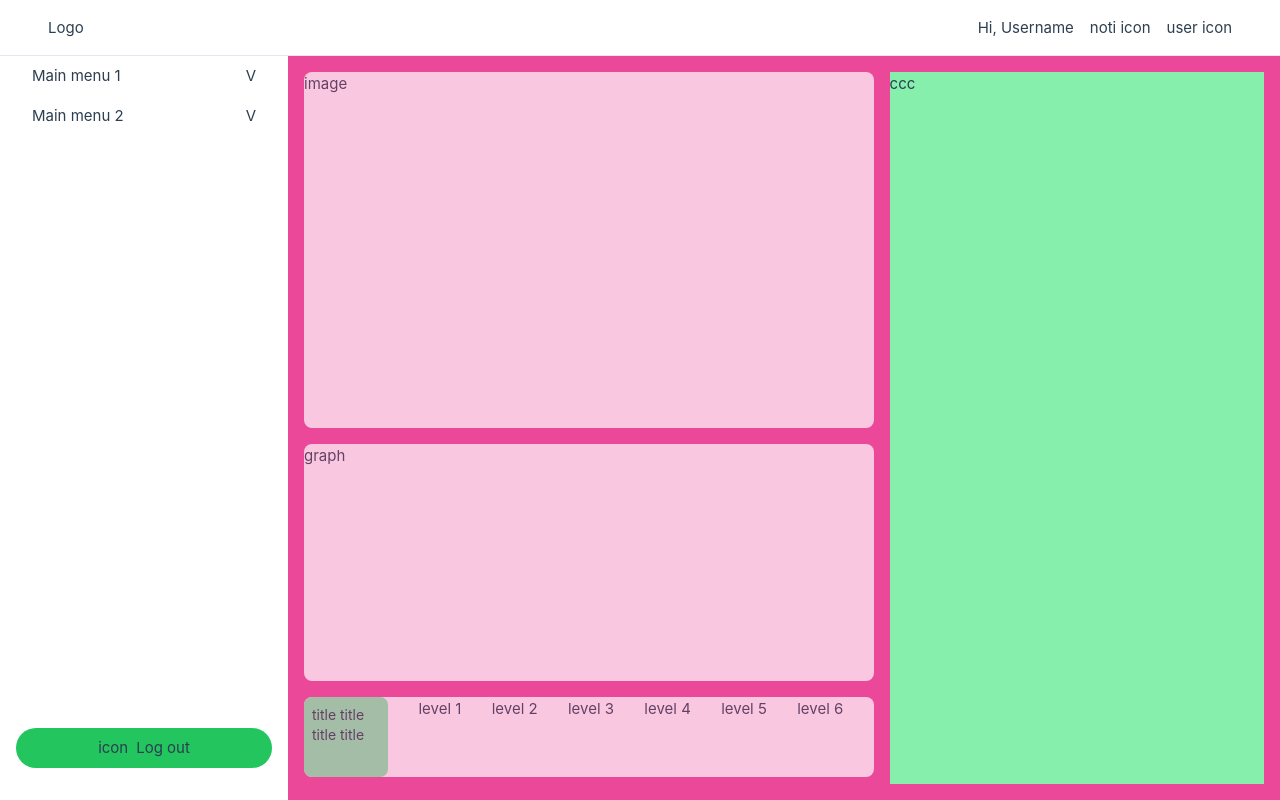
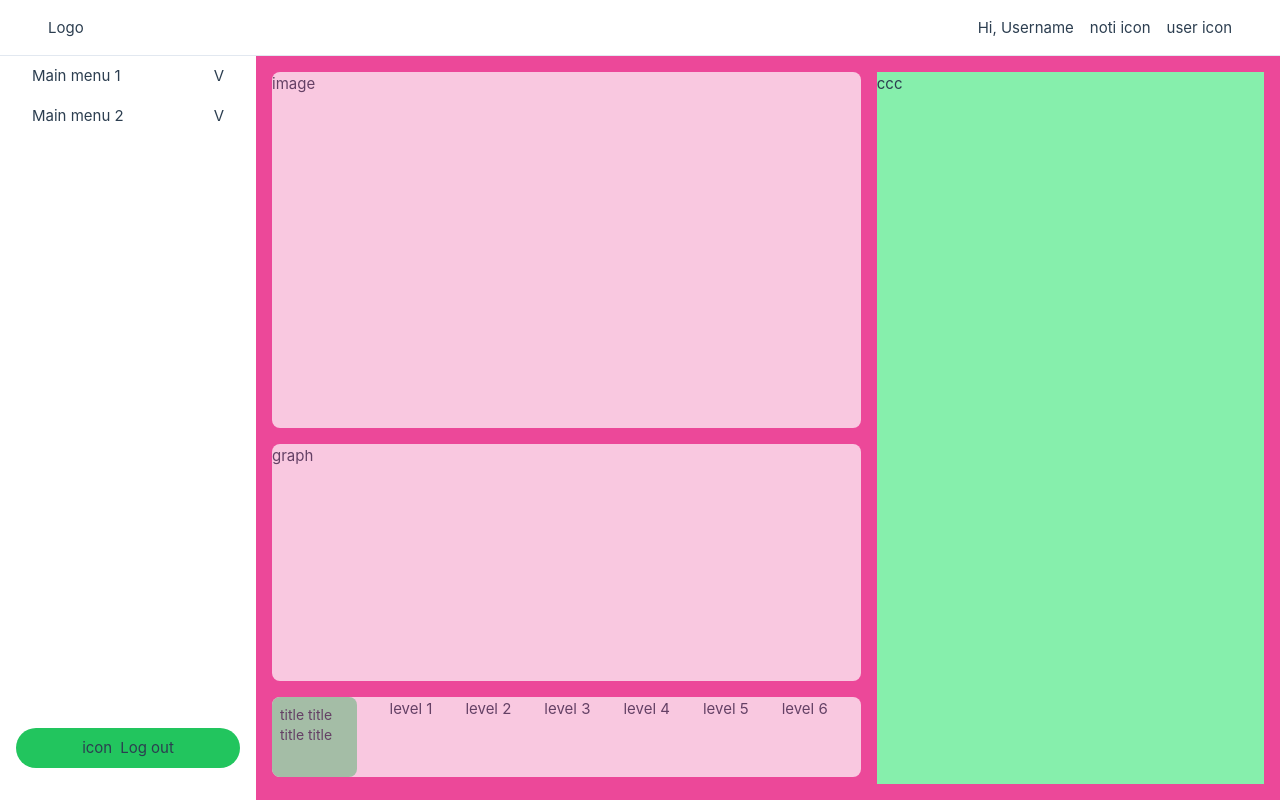
Before and after one commit to 11best/simple-weather-dashboard, a Vue app: page / in a window 1280 px wide. Built offline with nearby package versions, Linux system fonts and the light colour scheme.

Commit message:
resize sidebar

```diff
--- a/src/App.vue
+++ b/src/App.vue
@@ -11,7 +11,7 @@ import IndexLevel from "./components/IndexLevel.vue";
     <Header />
     <div class="relative flex flex-grow">
       <Sidebar />
-      <main class="bg-pink-500 ml-72 flex-1">
+      <main class="bg-pink-500 ml-64 flex-1">
         <div class="grid grid-cols-5 gap-x-4 p-4 h-full">
           <div class="w-full col-span-3 flex flex-col gap-4">
             <div class="h-3/6"><ImageContainer /></div>
--- a/src/components/Sidebar/Sidebar.vue
+++ b/src/components/Sidebar/Sidebar.vue
@@ -33,7 +33,7 @@ const mockSidebarItems = [
 <template>
   <nav
     id="sidebar"
-    class="w-72 px-4 absolute h-full flex flex-col justify-between"
+    class="w-64 px-4 absolute h-full flex flex-col justify-between"
   >
     <div>
       <Collapse v-for="item in mockSidebarItems" :menu-info="item" />
```
